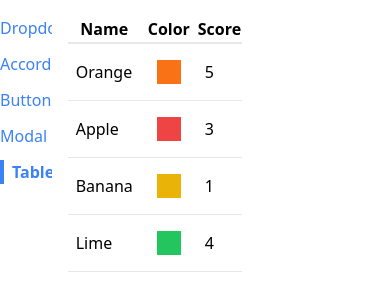
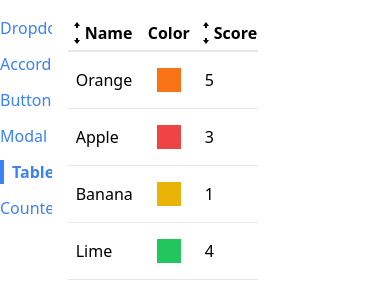
Before and after one commit to jimram85/comps-3.1, a React (Create React App) app: page /table in a window 390 px wide. Shown: the top 302 px of the page. Built offline with nearby package versions, Linux system fonts and the light colour scheme.

Commit message:
added sortabletable and counter pages

```diff
--- a/package.json
+++ b/package.json
@@ -7,6 +7,7 @@
     "@testing-library/react": "^13.4.0",
     "@testing-library/user-event": "^13.5.0",
     "classnames": "^2.3.2",
+    "immer": "^9.0.19",
     "prop-types": "^15.8.1",
     "react": "^18.2.0",
     "react-dom": "^18.2.0",
--- a/src/App.js
+++ b/src/App.js
@@ -5,6 +5,7 @@ import DropdownPage from "./pages/DropdownPage";
 import ButtonPage from "./pages/ButtonPage";
 import ModalPage from "./pages/ModalPage";
 import TablePage from "./pages/TablePage";
+import CounterPage from "./pages/CounterPage";
 
 
 
@@ -27,6 +28,9 @@ return <div className="container mx-auto grid grid-cols-6 gap-4 mt-4">
         <Route path = '/table'>
             <TablePage />
         </Route>
+        <Route path="/counter">
+            <CounterPage initialCount={10} />
+        </Route>
     </div>
 
 </div>
--- a/src/components/Sidebar.js
+++ b/src/components/Sidebar.js
@@ -8,7 +8,8 @@ function Sidebar(){
         { label:'Accordion', path: '/accordion' },
         { label:'Buttons', path: '/buttons' },
         { label:'Modal', path:'/modal'},
-        { label: 'Table', path:'/table'}
+        { label: 'Table', path:'/table'},
+        { label:'Counter', path:'/counter'}
     ];
     const renderedLinks= links.map((link) => {
         return <Link key={link.label}
--- /dev/null
+++ b/src/components/SortableTable.js
@@ -0,0 +1,61 @@
+import Table from "./Table";
+import { GoArrowSmallDown, GoArrowSmallUp } from "react-icons/go";
+import useSort from "../hooks/use-sort";
+
+function SortableTable(props){
+
+    const { config, data } = props;
+    const {
+        sortOrder,
+        sortBy,
+        sortedData,
+        setSortColumn
+    } = useSort(data, config);
+
+
+    const updatedConfig = config.map((column) => {
+        if (!column.sortValue) {
+            return column;
+        }
+        return {
+            ...column,
+            header:() => <th className="cursor-pointer hover:bg-gray-100" onClick={() => setSortColumn (column.label)}>
+                <div className="flex items-center">
+                {getIcons(column.label, sortBy, sortOrder)}
+                {column.label}
+                </div>
+            </th>
+        }
+    });
+
+
+
+    return <Table {...props} data ={sortedData} config ={updatedConfig} />
+
+}
+
+function getIcons(label, sortBy, sortOrder){
+    if (label !== sortBy){
+        return <div>
+            <GoArrowSmallUp />
+            <GoArrowSmallDown />
+        </div>
+    }
+    if (sortOrder === null){
+        return <div>
+        <GoArrowSmallUp />
+        <GoArrowSmallDown />
+    </div>;
+    } else if (sortOrder === 'asc'){
+        return <div>
+        <GoArrowSmallUp />
+        </div>
+    } else if (sortOrder === 'desc'){
+        return <div>
+
+        <GoArrowSmallDown />
+    </div>
+    }
+}
+
+export default SortableTable;
--- a/src/components/Table.js
+++ b/src/components/Table.js
@@ -1,5 +1,10 @@
+import {Fragment} from 'react';
+
 function Table({data, config, keyFn}){
     const renderedHeaders = config.map((column) => {
+        if(column.header){
+            return <Fragment key={column.label}>{column.header()}</Fragment>
+        }
         return <th key={column.label}>{column.label}</th>
     });
 
--- /dev/null
+++ b/src/hooks/use-counter.js
@@ -0,0 +1,20 @@
+import {useState, useEffect} from 'react';
+
+function useCounter (initialCount){
+    const [count, setCount] = useState(initialCount);
+
+
+    useEffect(() => {
+        console.log(count);
+    }, [count]);
+
+    const increment = () =>{
+        setCount(count + 1);
+    };
+    return {
+        count,
+        increment
+    };
+}
+
+export default useCounter
--- /dev/null
+++ b/src/hooks/use-sort.js
@@ -0,0 +1,54 @@
+import { useState } from "react";
+
+function useSort(data, config){
+    const [sortOrder, setSortOrder] = useState(null);
+    const [sortBy, setSortBy] = useState(null);
+
+    const setSortColumn =(label) =>{
+        if (sortBy && label !== sortBy ){
+            setSortOrder('asc');
+            setSortBy(label)
+            return;
+        }
+
+       if (sortOrder === null) {
+        setSortOrder('asc');
+        setSortBy(label);
+       }else if (sortOrder === 'asc'){
+        setSortOrder('desc');
+        setSortBy(label);
+       }else if (sortOrder === 'desc'){
+        setSortOrder(null);
+        setSortBy(null);
+       }
+    };
+
+    //only sort data if sortOrder && sortBy are not null
+    // make a copy of the 'data' prop
+    //find the correct sortVaile function and use it for sorting
+    let sortedData = data;
+    if (sortOrder && sortBy){
+      const {sortValue} = config.find(column => column.label === sortBy);
+      sortedData = [...data].sort((a,b) =>{
+        const valueA =sortValue(a);
+        const valueB = sortValue(b);
+
+        const reverseOrder = sortOrder === 'asc' ? 1: -1;
+
+        if (typeof valueA === 'string'){
+            return valueA.localeCompare(valueB) * reverseOrder;
+          } else{
+                return (valueA - valueB) * reverseOrder;
+          }
+      })
+    }
+    return {
+        sortOrder,
+        sortBy,
+        sortedData,
+        setSortColumn
+    };
+}
+
+
+export default useSort;
--- /dev/null
+++ b/src/pages/CounterPage.js
@@ -0,0 +1,100 @@
+import { useReducer } from "react";
+import Button from "../components/Button";
+import Panel from "../components/Panel";
+
+const INCREMENT_COUNT = 'increment';
+const SET_VALUE_TO_ADD = 'change-value-to-add'
+const DECREMENT_COUNT = 'decrement';
+const ADD_VALUE_TO_COUNT = 'add_value_to_count';
+
+const reducer =(state, action) => {
+    switch (action.type){
+        case INCREMENT_COUNT:
+            return{
+                ...state,
+                count: state.count + 1,
+            };
+         case SET_VALUE_TO_ADD:
+            return{
+                ...state,
+                valueToAdd:action.payload,
+            };
+        case DECREMENT_COUNT:
+            return{
+                ...state,
+                count: state.count - 1,
+            };
+        case ADD_VALUE_TO_COUNT:
+            return{
+                ...state,
+                count: state.count +state.valueToAdd,
+                valueToAdd:0,
+
+            };
+
+        default:
+            return state;
+     }
+
+};
+
+function CounterPage({initialCount}){
+//   const [count, setCount] = useState(initialCount);
+// const [valueToAdd, setValueToAdd] = useState(0);
+
+const[ state, dispatch ] = useReducer (reducer,{
+    count:initialCount,
+    valueToAdd:0,
+});
+
+console.log(state);
+
+   const increment = () =>{
+      dispatch({
+        type:INCREMENT_COUNT,
+      });
+    }
+    const decrement = () =>{
+        dispatch({
+            type: DECREMENT_COUNT
+        });
+    }
+    const handleChange =(event) =>{
+      const value = parseInt  (event.target.value) || 0;
+        dispatch({
+            type: SET_VALUE_TO_ADD,
+            payload:value
+        });
+    };
+    const handleSubmit = (event) => {
+        event.preventDefault();
+
+        dispatch({
+            type:ADD_VALUE_TO_COUNT,
+        });
+    };
+
+    return <Panel className="m-3">
+        <h1 className="text-lg">Count is {state.count}</h1>
+        <div className="flex flex-row">
+        <Button onClick = {increment}>
+            Increment
+        </Button>
+        <Button onClick = {decrement}>
+            Decrement
+        </Button>
+        </div>
+
+        <form onSubmit={handleSubmit}>
+            <label>Add a lot!</label>
+            <input
+            value={state.valueToAdd || ''}
+            onChange ={handleChange}
+            type="number"
+            className="p-1 m-3 bg-gray-50 border border-gray-300" />
+            <Button>Add it</Button>
+        </form>
+    </Panel>
+}
+
+export default CounterPage;
--- a/src/pages/TablePage.js
+++ b/src/pages/TablePage.js
@@ -1,4 +1,5 @@
-import Table from "../components/Table";
+// import Table from "../components/Table";
+import SortableTable from "../components/SortableTable";
 
 function TablePage(){
   const data =[
@@ -11,12 +12,15 @@ function TablePage(){
   const config =[
     { label:'Name',
       render:(fruit) => fruit.name,
+      sortValue:(fruit) =>  fruit.name
        },
     { label:'Color',
        render:(fruit) => <div className={`p-3 m-2 ${fruit.color}`} />,
     },
     { label:'Score',
         render:(fruit) => fruit.score,
+        header:() => <th className="bg-red-500">Score</th>,
+        sortValue: (fruit) =>fruit.score
     },
   ];
   const keyFn = (fruit) =>{
@@ -24,7 +28,7 @@ function TablePage(){
   };
     return (
         <div>
-             <Table data = {data} config ={config} keyFn={keyFn} />
+             <SortableTable data = {data} config ={config} keyFn={keyFn} />
         </div>
     );
 }
```
Also changed, not shown: 1 other file (tests, documents, lock files or other folders).
